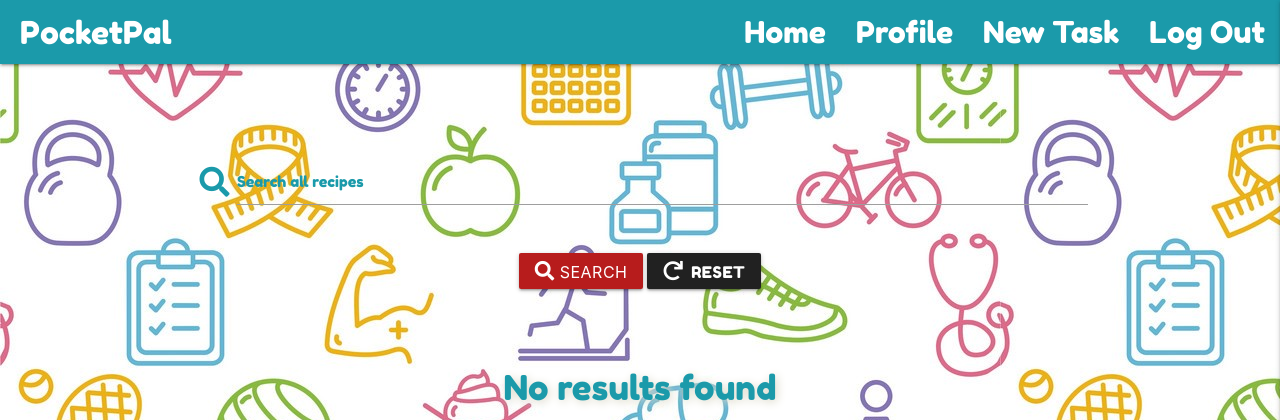
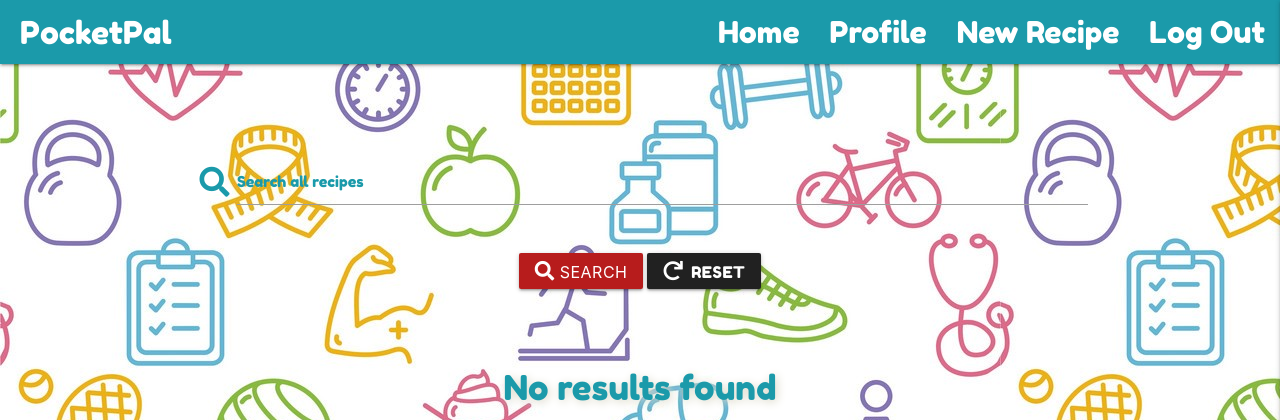
Before and after one commit to lukesmallman1993/pocketpal, a Flask app: page /search in a window 1280 px wide. Shown: the top 420 px of the page. Run offline with Flask 2, Linux system fonts and the light colour scheme; the visitor is signed in with stand-in values (Sample User, id 1); data that the repository does not hold is empty; some libraries are stand-ins or nearby versions.

Commit message:
Updating search/update/delete functionality

```diff
--- a/app.py
+++ b/app.py
@@ -91,7 +91,7 @@ def profile(username):
     username = mongo.db.users.find_one(
         {"username": session["user"]})["username"]
     recipes = list(mongo.db.recipes.find(
-        {"added_by": session["user"]}
+        {"created_by": session["user"]}
     ))
     if session["user"]:
         return render_template(
@@ -163,6 +163,7 @@ def edit_recipe(recipe_id):
             "category_name": request.form.get("category_name"),
             "recipe_name": request.form.get("recipe_name"),
             "recipe_description": request.form.get("recipe_description"),
+            "ingredients": request.form.getlist("ingredients"),
             "image_url": image_url,
             }
         mongo.db.recipes.update_one(
@@ -179,7 +180,7 @@ def edit_recipe(recipe_id):
 # ---------------------------------------------------------------- User delete recipe functionality
 @app.route("/delete_recipe/<recipe_id>")
 def delete_recipe(recipe_id):
-    mongo.db.recipes.remove({"_id": ObjectId(recipe_id)})
+    current_recipe = mongo.db.recipes.delete_one({"_id": ObjectId(recipe_id)})
     flash("Your recipe has been deleted")
     return redirect(url_for("profile", username=session["user"]))
 
--- a/templates/base.html
+++ b/templates/base.html
@@ -24,7 +24,7 @@
 					<li><a href="{{ url_for('get_recipes') }}">Home</a></li>
             {% if session.user %}
                 <li><a href="{{ url_for('profile', username=session['user']) }}">Profile</a></li>
-                <li><a href="{{ url_for('add_recipe') }}">New Task</a></li>
+                <li><a href="{{ url_for('add_recipe') }}">New Recipe</a></li>
             {% if session.user|lower == "admin"|lower %}
                 <li><a href="{{ url_for('get_recipes') }}">Manage Categories</a></li>
             {% endif %}
@@ -43,7 +43,7 @@
             <li><a href="{{ url_for('get_recipes') }}">Home</a></li>
             {% if session.user %}
                 <li><a href="{{ url_for('profile', username=session['user']) }}">Profile</a></li>
-                <li><a href="{{ url_for('add_recipe') }}">New Task</a></li>
+                <li><a href="{{ url_for('add_recipe') }}">New recipe</a></li>
             {% if session.user|lower == "admin"|lower %}
                 <li><a href="{{ url_for('get_recipes') }}">Manage Categories</a></li>
             {% endif %}
--- a/templates/profile.html
+++ b/templates/profile.html
@@ -22,7 +22,7 @@
       </div>
 
       <div class="row">
-          {% for recipe in recipes if session.user|lower == recipe.cretaed_by|lower %}
+          {% for recipe in recipes %}
           <div class="col s12 m6 l4">
             <div class="card hoverable">
               <div class="card-image">
--- a/templates/recipes.html
+++ b/templates/recipes.html
@@ -54,8 +54,8 @@
 
               <div class="card-reveal">
                 <span class="recipe-heading card-title">Description:<i class="fas fa-arrow-circle-down right"></i></span> <span class="recipe-content">{{ recipe.recipe_description }}</span><br>
-                <span class="recipe-heading card-title">Ingredients:</span> <span class="recipe-content">{{ recipe.ingredients }}</span><br>
-                <br><span class="recipe-heading"><em>Created by:</em></span><span  class="recipe-content">{{ recipes.created_by }}</span>
+                <span class="recipe-heading card-title">Ingredients:</span> <span class="recipe-content"> {% for ingredient in recipe.ingredients %} {{ingredient}} <br>{% endfor %}</span><br>
+                <br><span class="recipe-heading"><em>Created by:</em></span><span  class="recipe-content">{{ recipe.created_by }}</span>
               </div>
             </div>
 
```
Also changed, not shown: templates/edit_recipe.html (+23 -5 lines), README.md.
